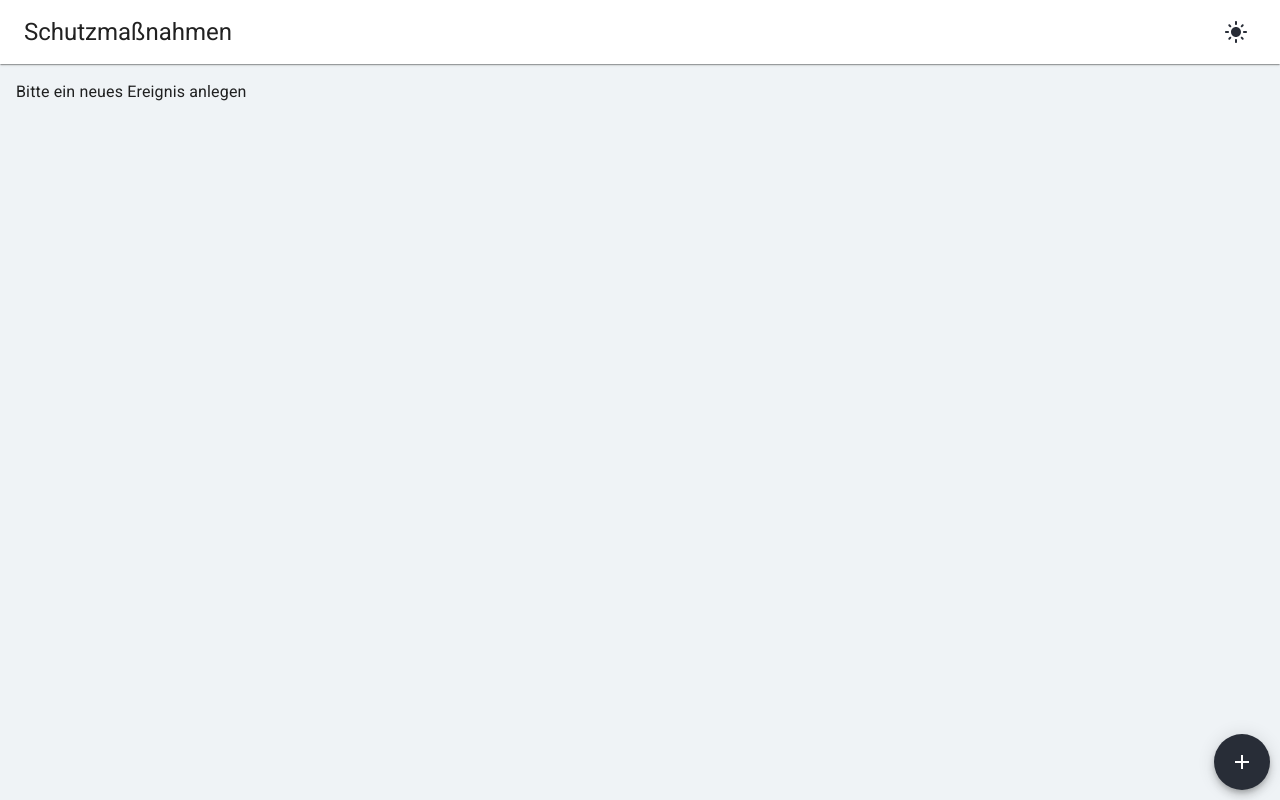
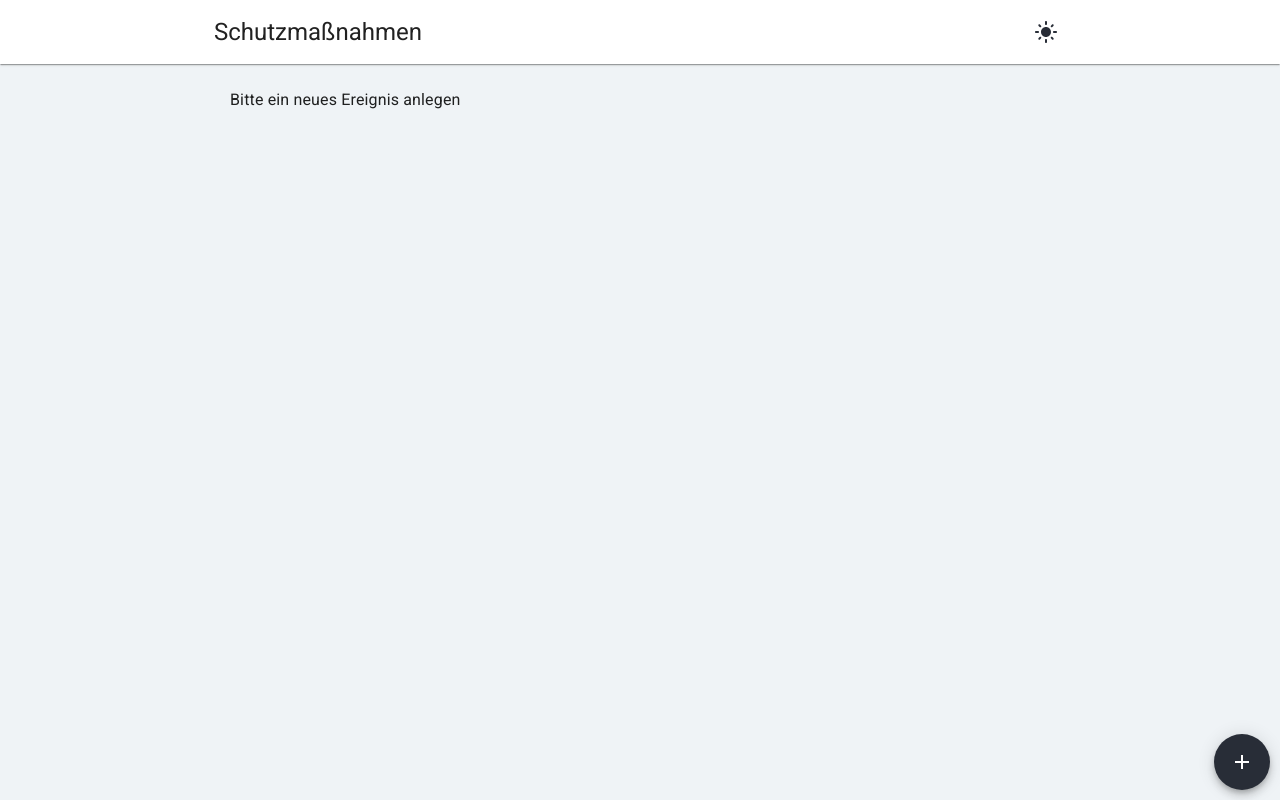
Before and after one commit to Skw1d0/nmg, a React (Vite) app: page / in a window 1280 px wide. Built offline with nearby package versions, Linux system fonts and the light colour scheme.

Commit message:
Added ui container

```diff
--- a/src/components/Navbar.tsx
+++ b/src/components/Navbar.tsx
@@ -4,22 +4,22 @@ import IconButton from "@mui/material/IconButton";
 import Typography from "@mui/material/Typography";
 import {DarkMode, LightMode} from "@mui/icons-material";
 import useStore from "../hooks/useStore.tsx";
+import {Container} from "@mui/material";
 
 function Navbar() {
     const {toggleDarkMode, darkMode} = useStore();
 
     return (
         <>
-            <AppBar position="static" color="inherit" elevation={1} sx={{marginBottom: 0, zIndex: 1}}>
-                <Toolbar sx={{
-                    display: "flex",
-                    gap: 1,
-                }}>
-                    <Typography variant="h5" sx={{flexGrow: 1}}>Schutzmaßnahmen</Typography>
-                    <IconButton color="primary" onClick={() => toggleDarkMode()}>
-                        {darkMode ? <DarkMode/> : <LightMode/>}
-                    </IconButton>
-                </Toolbar>
+            <AppBar position="static" color="inherit" elevation={1} sx={{zIndex: 9999}}>
+                <Container maxWidth="md" disableGutters>
+                    <Toolbar sx={{display: "flex", gap: 1}}>
+                        <Typography variant="h5" sx={{flexGrow: 1}}>Schutzmaßnahmen</Typography>
+                        <IconButton color="primary" onClick={() => toggleDarkMode()}>
+                            {darkMode ? <DarkMode/> : <LightMode/>}
+                        </IconButton>
+                    </Toolbar>
+                </Container>
             </AppBar>
         </>
     );
--- a/src/pages/Archive.tsx
+++ b/src/pages/Archive.tsx
@@ -2,7 +2,7 @@ import {Add, ArrowForwardIos} from "@mui/icons-material";
 import Navbar from "../components/Navbar.tsx";
 import {
     Box,
-    Button, Card, CardActions, CardHeader,
+    Button, Card, CardActions, CardHeader, Container,
     Fab,
 
 } from "@mui/material";
@@ -24,9 +24,9 @@ export default function Archive() {
         <>
             <Box sx={{display: "flex", flexDirection: "column", height: "100dvh"}}>
                 <Navbar/>
-                {events.length > 0 ? (
-                    <Box sx={{flexGrow: 1, overflow: "auto", p: 1}}>
-                        {events.map((event) => (
+                <Container maxWidth="md" sx={{flexGrow: 1, overflow: "auto", scrollbarWidth: "none", p: 1, pb: 7.5}}>
+                    {events.length > 0 ?
+                        events.map((event) => (
                             <Card key={event.id} variant="outlined" sx={{mb: 1}}>
                                 <CardHeader title={event.description}
                                             subheader={dayjs(event.protectionFrom).format("DD.MM.YYYY HH:mm")}/>
@@ -37,11 +37,10 @@ export default function Archive() {
                                     >Bearbeiten</Button>
                                 </CardActions>
                             </Card>
-                        ))}
-                    </Box>
-                ) : (
-                    <Typography sx={{m: 2}}>Bitte ein neues Ereignis anlegen</Typography>
-                )}
+                        )) : (
+                            <Typography sx={{m: 2}}>Bitte ein neues Ereignis anlegen</Typography>
+                        )}
+                </Container>
                 {/*</Stack>*/}
             </Box>
             <Fab sx={{position: "fixed", bottom: 10, right: 10}}
--- a/src/pages/Event.tsx
+++ b/src/pages/Event.tsx
@@ -2,7 +2,7 @@ import Navbar from "../components/Navbar.tsx";
 import {
     BottomNavigation, BottomNavigationAction,
     Box,
-    Button, Dialog, DialogActions, DialogContent, DialogTitle, FormControl,
+    Button, Container, Dialog, DialogActions, DialogContent, DialogTitle, FormControl,
     Link, Menu, MenuItem, MenuList, Paper,
     Stack, TextField,
 } from "@mui/material";
@@ -120,17 +120,15 @@ function Event() {
         <>
             <Box sx={{display: "flex", flexDirection: "column", height: "100dvh"}}>
                 <Navbar/>
-                <Stack direction="column" spacing={1}
-                       sx={{flexGrow: 1, overflow: "auto", scrollbarWidth: "none", px: 1, pt: 1, pb: 7}}>
+                <Container maxWidth="md"
+                           sx={{flexGrow: 1, overflow: "auto", scrollbarWidth: "none", p: 1, pb: 7.5}}>
+                    <Stack direction="column" spacing={1}>
                         <Stack direction="row" spacing={2}>
                             <Button startIcon={<ArrowBackIos/>}
                                     onClick={() => navigate("/")}
                                     color="primary"
                                     variant="contained">Zurück</Button>
                             <Typography sx={{flexGrow: 1}}></Typography>
-                        {/*<Button variant="contained" startIcon={<Save/>}*/}
-                        {/*        onClick={handleOpenExportDialog}>Speichern</Button>*/}
-                        {/*<Button variant="outlined">Löschen</Button>*/}
                             <IconButton onClick={handleOpenMenu} color="inherit">
                                 <MenuIcon/>
                             </IconButton>
@@ -141,18 +139,15 @@ function Event() {
                         {/*{componentID === 3 && <Notes id={id}/>}*/}
                         {componentID === 3 && <MyNotes id={id}/>}
                     </Stack>
-                <Paper
-                    // sx={{position: "fixed", bottom: 0, left: 0, right: 0}}
-                    elevation={3}>
+                </Container>
+                <Paper elevation={3}>
                     <BottomNavigation showLabels
                                       value={componentID}
                                       onChange={(_event, newValue) => setComponentID(newValue)}
-                                      sx={{minHeight: 70}}
-                    >
+                                      sx={{minHeight: 70}}>
                         <BottomNavigationAction label="Allgemeines" icon={<Folder/>}/>
                         <BottomNavigationAction label="Maßnahme" icon={<Shield/>}/>
                         <BottomNavigationAction label="Beteiligte" icon={<People/>}/>
-                        {/*<BottomNavigationAction label="Notizen" icon={<NotesIcon/>}/>*/}
                         <BottomNavigationAction label="Notizen" icon={<FormatListBulleted/>}/>
                     </BottomNavigation>
                 </Paper>
```
Lines whose indentation alone changed are shown as unchanged.
